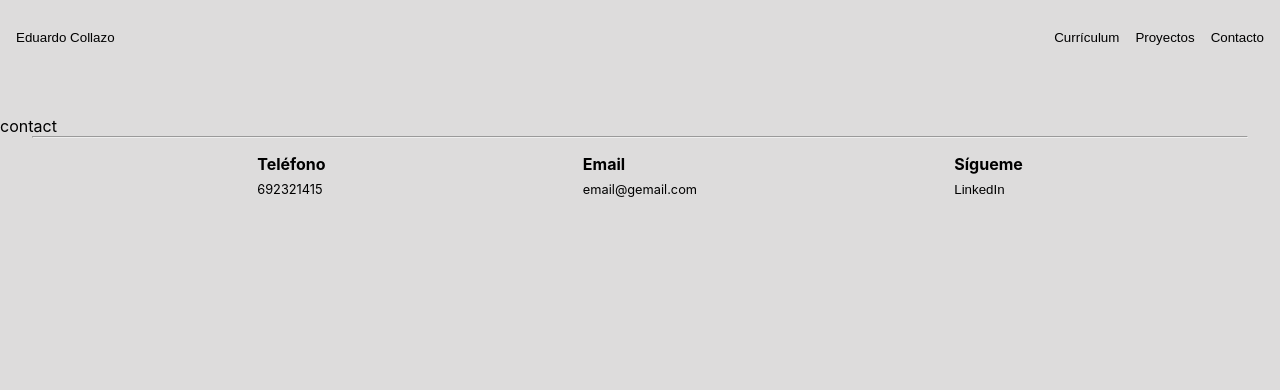
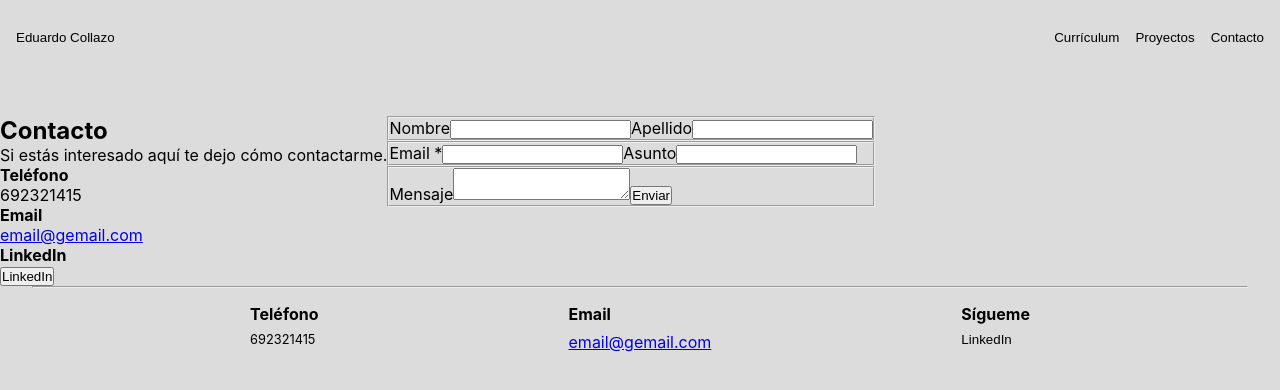
Before and after one commit to ecollazodominguez/edufolio, a React (Create React App) app: page /contact in a window 1280 px wide. Shown: the top 390 px of the page. Built offline with nearby package versions, Linux system fonts and the light colour scheme.

Commit message:
Made structure componenst for Contact page

```diff
--- a/src/components/Footer.js
+++ b/src/components/Footer.js
@@ -9,7 +9,7 @@ export const Footer = () => {
       </article>
       <article className="footer-email">
         <h4>Email</h4>
-        <p>email@gemail.com</p>
+        <a href="mailto:email@gemail.com">email@gemail.com</a>
       </article>
       <article className="footer-follow">
         <h4>Sígueme</h4>
--- /dev/null
+++ b/src/components/FormContact.js
@@ -0,0 +1,25 @@
+// import "./FormContact.css";
+
+export const FormContact = () => {
+  return (
+    <form onSubmit="" className="contact-form">
+      <fieldset className="fullname">
+        <label htmlFor="firstname">Nombre</label>
+        <input type="name" id="firstname" name="firstname" />
+        <label htmlFor="lastname">Apellido</label>
+        <input type="name" id="lasttname" name="lastname" />
+      </fieldset>
+      <fieldset className="subject">
+        <label htmlFor="email">Email *</label>
+        <input type="email" id="email" name="email" required />
+        <label htmlFor="subject">Asunto</label>
+        <input type="name" id="subject" name="subject" />
+      </fieldset>
+      <fieldset className="text">
+        <label htmlFor="message">Mensaje</label>
+        <textarea id="message" name="message" />
+        <button>Enviar</button>
+      </fieldset>
+    </form>
+  );
+};
--- /dev/null
+++ b/src/components/InfoContact.css
@@ -0,0 +1,3 @@
+section.section-contact {
+  display: flex;
+}
--- /dev/null
+++ b/src/components/InfoContact.js
@@ -0,0 +1,22 @@
+import "./InfoContact.css";
+
+export const InfoContact = () => {
+  return (
+    <section className="info">
+      <h2>Contacto</h2>
+      <p>Si estás interesado aquí te dejo cómo contactarme.</p>
+      <article className="contact-phone">
+        <h4>Teléfono</h4>
+        <p>692321415</p>
+      </article>
+      <article className="contact-email">
+        <h4>Email</h4>
+        <a href="mailto:email@gemail.com">email@gemail.com</a>
+      </article>
+      <article className="contact-follow">
+        <h4>LinkedIn</h4>
+        <button>LinkedIn</button>
+      </article>
+    </section>
+  );
+};
--- a/src/pages/Contact.js
+++ b/src/pages/Contact.js
@@ -1,12 +1,16 @@
-import { About } from "../components/About";
 import { Footer } from "../components/Footer";
+import { FormContact } from "../components/FormContact";
+import { InfoContact } from "../components/InfoContact";
 import { Navbar } from "../components/Navbar";
 
 export const Contact = () => {
   return (
     <main className="main-contact">
       <Navbar />
-      <p>contact</p>
+      <section className="section-contact">
+        <InfoContact />
+        <FormContact />
+      </section>
       <hr />
       <Footer />
     </main>
```
